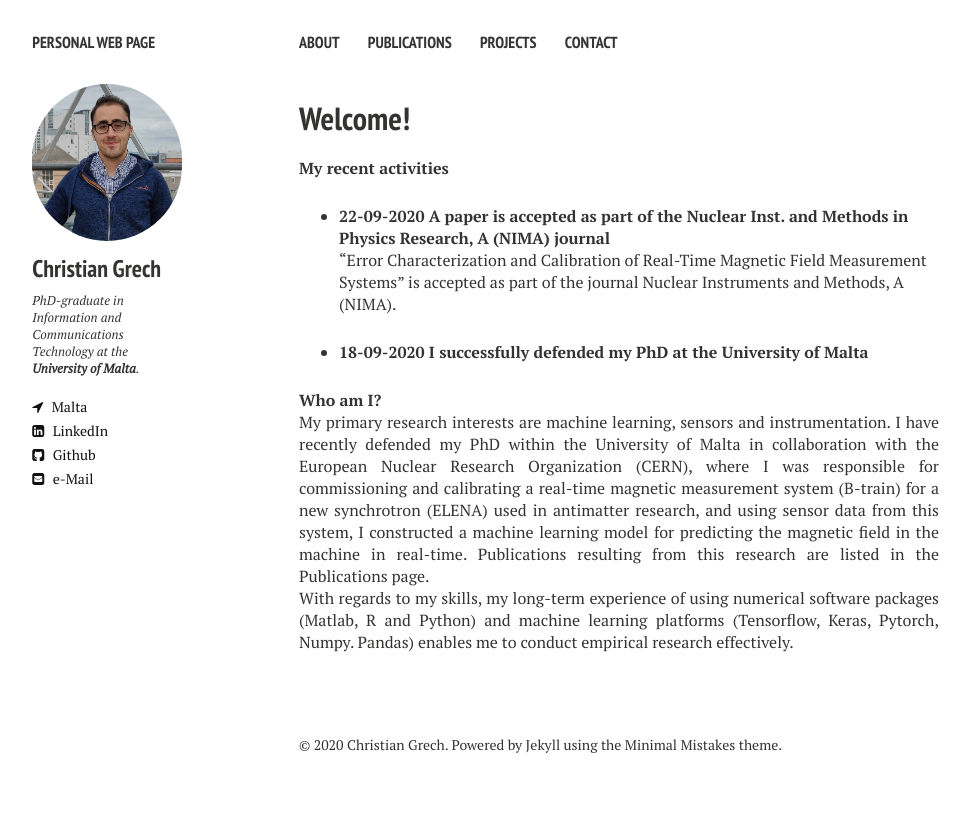
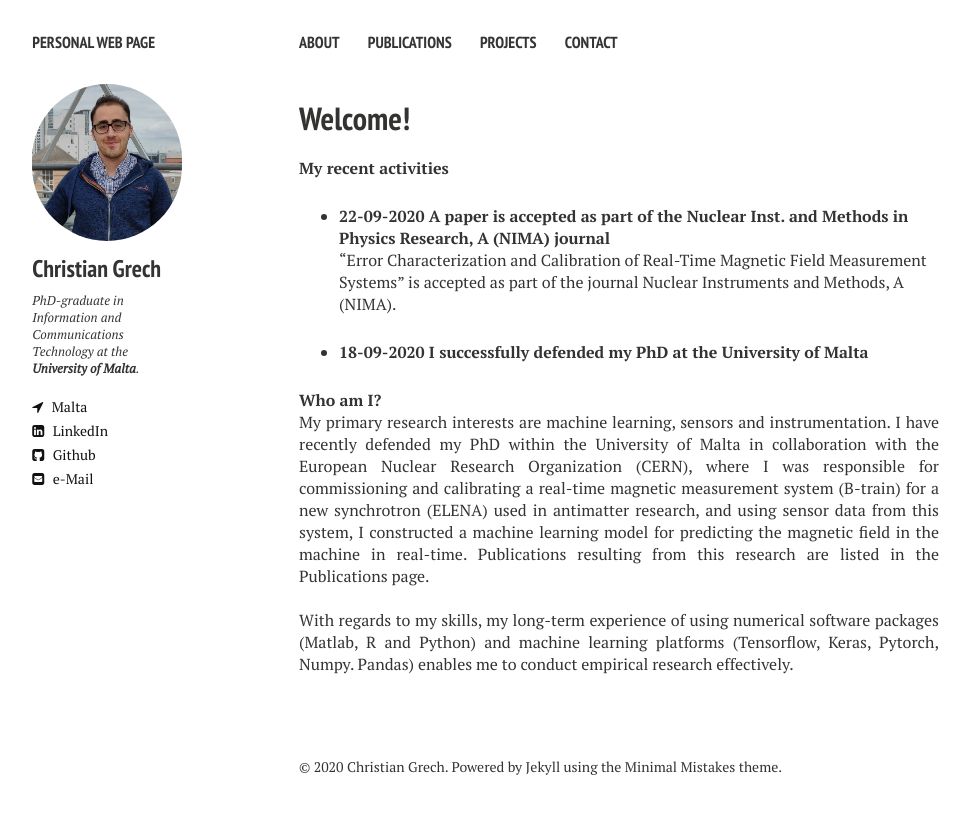
Before and after one commit to cgre23/cgre23.github.io, a Jekyll site: the page built from index.md, in a window 1280 px wide. Shown: the top 814 px of the page, without its empty margins (21-991 px from the left). Built offline with Jekyll 4.4.1, drawn with Linux system fonts in a browser that asks for light colours; nearby versions of some CDN libraries.

Commit message:
Update index.md

```diff
--- a/index.md
+++ b/index.md
@@ -15,7 +15,7 @@ image: banner1.png
 **Who am I?**
 <br>
 
-<p align="justify">My primary research interests are machine learning, sensors and instrumentation. I have recently defended my PhD within the University of Malta in collaboration with the European Nuclear Research Organization (CERN), where I was responsible for commissioning and calibrating a real-time magnetic measurement system (B-train) for a new synchrotron (ELENA) used in antimatter research, and using sensor data from this system, I constructed a machine learning model for predicting the magnetic field in the machine in real-time. Publications resulting from this research are listed in the Publications page. </p>
+<p align="justify">My primary research interests are machine learning, sensors and instrumentation. I have recently defended my PhD within the University of Malta in collaboration with the European Nuclear Research Organization (CERN), where I was responsible for commissioning and calibrating a real-time magnetic measurement system (B-train) for a new synchrotron (ELENA) used in antimatter research, and using sensor data from this system, I constructed a machine learning model for predicting the magnetic field in the machine in real-time. Publications resulting from this research are listed in the Publications page. </p><br>
 
 
 <p align="justify">With regards to my skills, my long-term experience of using numerical software packages (Matlab, R and Python) and machine learning platforms (Tensorflow, Keras, Pytorch, Numpy. Pandas) enables me to conduct empirical research effectively. </p>
```
